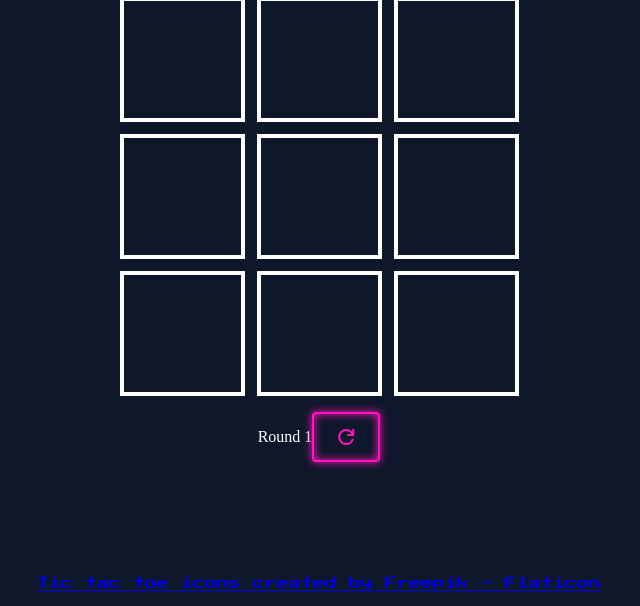
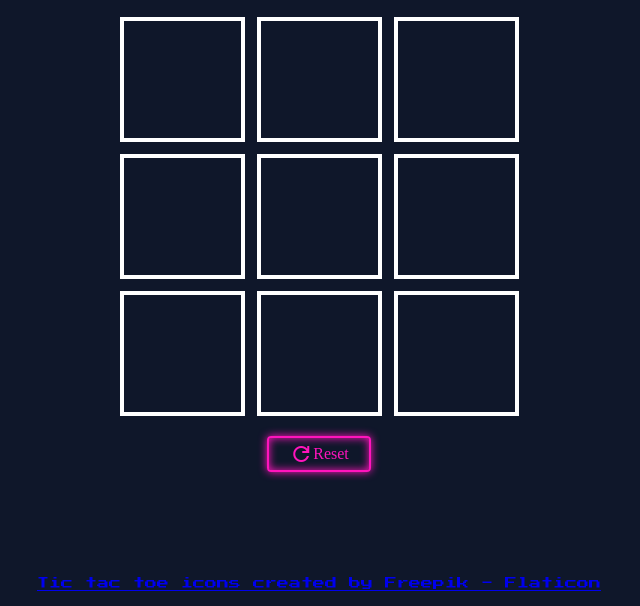
Before and after one commit to KelTamNguyen/Tic-Tac-Toe, a plain HTML site: page index.html in a window 1280 px wide. Shown: the part 120-726 px from the top of the page, without its empty margins (321-961 px from the left). Drawn offline with nearby package versions, Linux system fonts and the light colour scheme.

Commit message:
TWeak UI

```diff
--- a/index.html
+++ b/index.html
@@ -33,9 +33,9 @@
             <div class="tile" data-index="8"></div>
         </div>
         <div id="btn-group">
-            <p id="round">Round <span id="round-count">1</span></p>
+            <!-- <p id="round">Turn <span id="round-count">1</span></p> -->
             <a href="#" id="rematch" title="rematch">
-                <span class="material-symbols-outlined">refresh</span>
+                <span class="material-symbols-outlined">refresh</span> Reset
             </a>
         </div>
     </main>
--- a/script.js
+++ b/script.js
@@ -45,6 +45,7 @@ const displayController = (() => {
             tile.textContent = '';
             tile.style.border = '4px solid white';
             tile.style.boxShadow = '';
+            setBanner(`Player X's Turn`, '#4dddff');
             gameboard.reset();
             game.reset();
             console.log(gameboard.tiles);
@@ -116,6 +117,7 @@ const game = (() => {
             [2, 4, 6],
         ];
 
+        // find a set of combinations that includes the current index, and returns whether or not there exists one combination in that set where every entry of that combination has the current players symbol.
         return winConditions
             .filter((combination) => combination.includes(tileIndex))
             .some((possibleCombination) =>
--- a/style.css
+++ b/style.css
@@ -44,6 +44,7 @@ main {
     display: flex;
     flex-direction: column;
     align-items: center;
+    gap: 1.25rem;
 }
 
 .fa-github {
@@ -67,8 +68,9 @@ main {
 }
 
 #btn-group {
-    margin-top: 1rem;
+    /* margin-top: 1rem; */
     display: flex;
+    /* gap: 0.75rem; */
 }
 
 #btn-group a {
@@ -76,6 +78,7 @@ main {
 }
 
 #round {
+    font-family: 'Roboto', sans-serif;
     color: white;
 }
 
```
